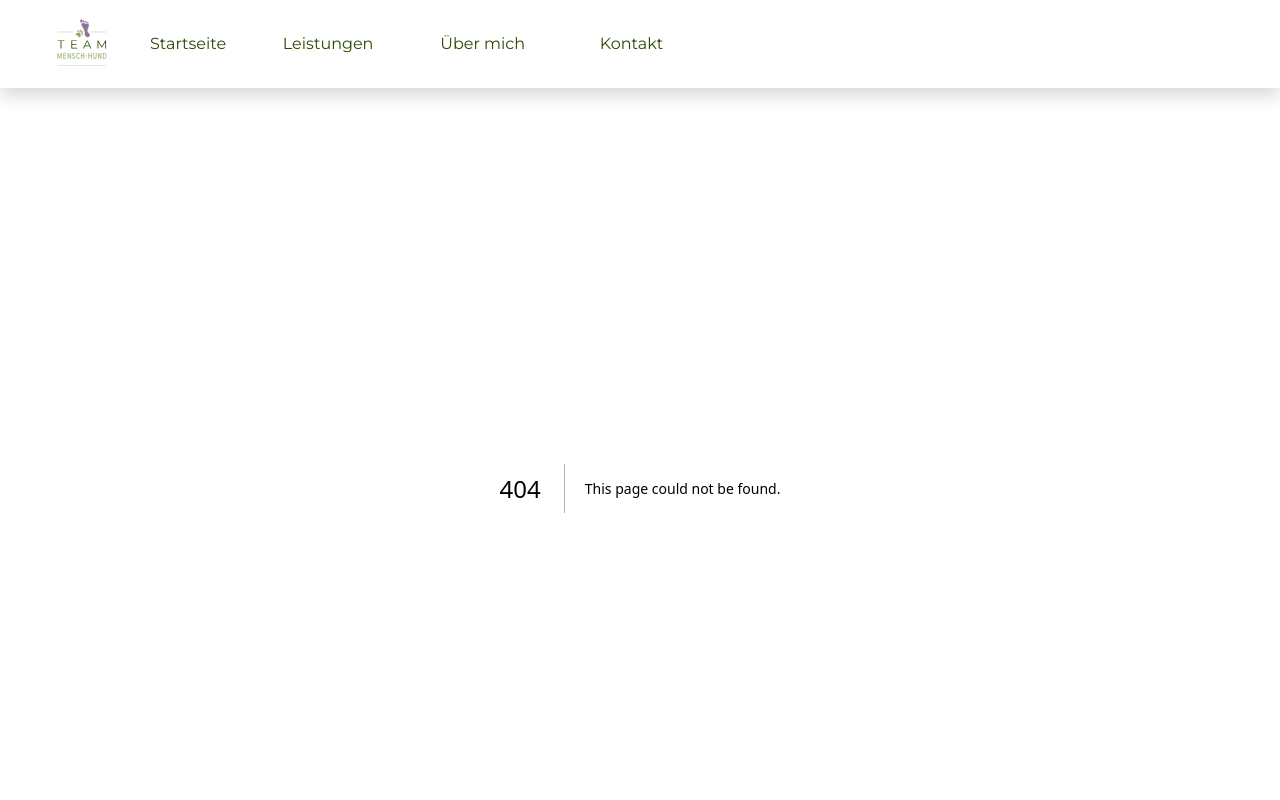
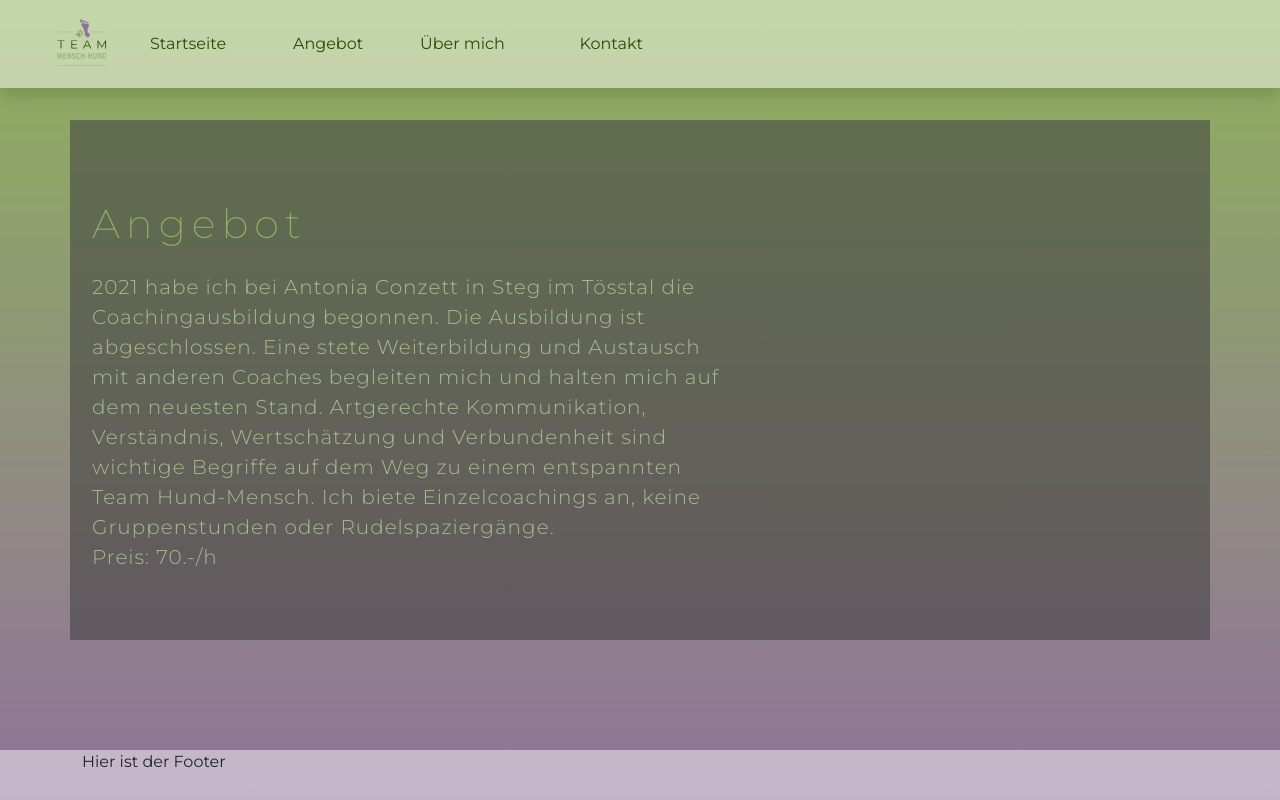
Before and after one commit to lunarpotato/website_dogcoach, a Next.js app: page /angebot in a window 1280 px wide. Before the commit this address had no page. Shown: the top 800 px of the page. Built offline with nearby package versions, Linux system fonts and the light colour scheme.

Commit message:
"leistungen" durch "angebot" ersetzt, layout anpassung auf der seite footer layout auf content  einrückung angeglichen  import anpassungen

```diff
--- /dev/null
+++ b/app/angebot/page.tsx
@@ -0,0 +1,38 @@
+import { relative } from "path";
+
+export default function Leistungen() {
+  return (
+    <main>
+      <div
+        className="container container-custom"
+        style={{
+          position: "relative",
+          marginTop: "2rem",
+          marginBottom: "2rem",
+          paddingTop: "0.25rem",
+          paddingBottom: "2rem",
+        }}
+      >
+        <div className="row featurette">
+          <div className="col-md-7">
+            <h1 className="featurette-heading fw-normal lh-1 custom-heading">
+              Angebot {""}
+            </h1>
+            <p className="lead lead-text" style={{ wordBreak: "break-word" }}>
+              2021 habe ich bei Antonia Conzett in Steg im Tösstal die
+              Coachingausbildung begonnen. Die Ausbildung ist abgeschlossen.
+              Eine stete Weiterbildung und Austausch mit anderen Coaches
+              begleiten mich und halten mich auf dem neuesten Stand. Artgerechte
+              Kommunikation, Verständnis, Wertschätzung und Verbundenheit sind
+              wichtige Begriffe auf dem Weg zu einem entspannten Team
+              Hund-Mensch. Ich biete Einzelcoachings an, keine Gruppenstunden
+              oder Rudelspaziergänge.
+              <br />
+              Preis: 70.-/h
+            </p>
+          </div>
+        </div>
+      </div>
+    </main>
+  );
+}
--- a/app/components/Navbar/Navbar.tsx
+++ b/app/components/Navbar/Navbar.tsx
@@ -3,14 +3,12 @@ import React, { useState } from "react";
 import Link from "next/link";
 import Style from "./Navbar.module.css";
 import Dropdown from "react-bootstrap/Dropdown";
-import DropdownMenu from "react-bootstrap/DropdownMenu";
-import DropdownItem from "react-bootstrap/DropdownItem";
 import Logo from "../Logo/Logo";
 
 export default function Navbar() {
   //#region Titel für die Navigation
   const startseite = "Startseite";
-  const leistungen = "Leistungen";
+  const angebot = "Angebot";
   const aboutMe = "Über mich";
   const contact = "Kontakt";
   //#endregion
@@ -43,8 +41,8 @@ export default function Navbar() {
               </li>
 
               <li className="nav-link">
-                <Link className={Style["nav-link"]} href="/leistungen">
-                  {leistungen}
+                <Link className={Style["nav-link"]} href="/angebot">
+                  {angebot}
                 </Link>
               </li>
 
@@ -89,10 +87,10 @@ export default function Navbar() {
               </Dropdown.Item>
               <Dropdown.Item
                 as={Link}
-                href="/leistungen"
+                href="/angebot"
                 className={Style["dropdown-item"]}
               >
-                {leistungen}
+                {angebot}
               </Dropdown.Item>
               <Dropdown.Item
                 as={Link}
--- a/app/layout.tsx
+++ b/app/layout.tsx
@@ -28,7 +28,7 @@ export default function RootLayout({
 
         {/* Footer */}
         <footer className="footer">
-          <div className="container-fluid">Hier ist der Footer</div>
+          <div className="container">Hier ist der Footer</div>
         </footer>
       </body>
     </html>
```
Also changed, not shown: app/leistungen/page.tsx (deleted, +0 -32 lines).
